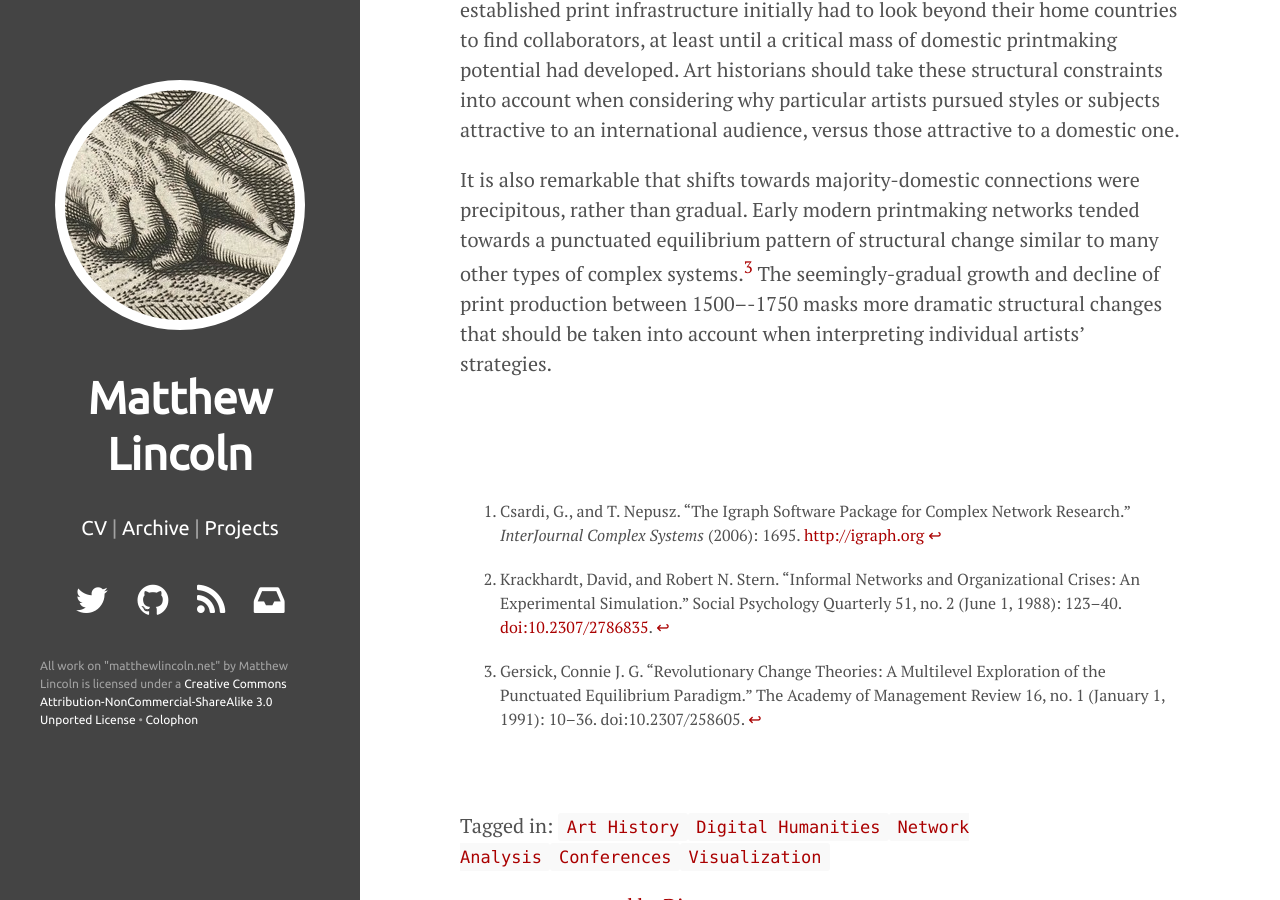
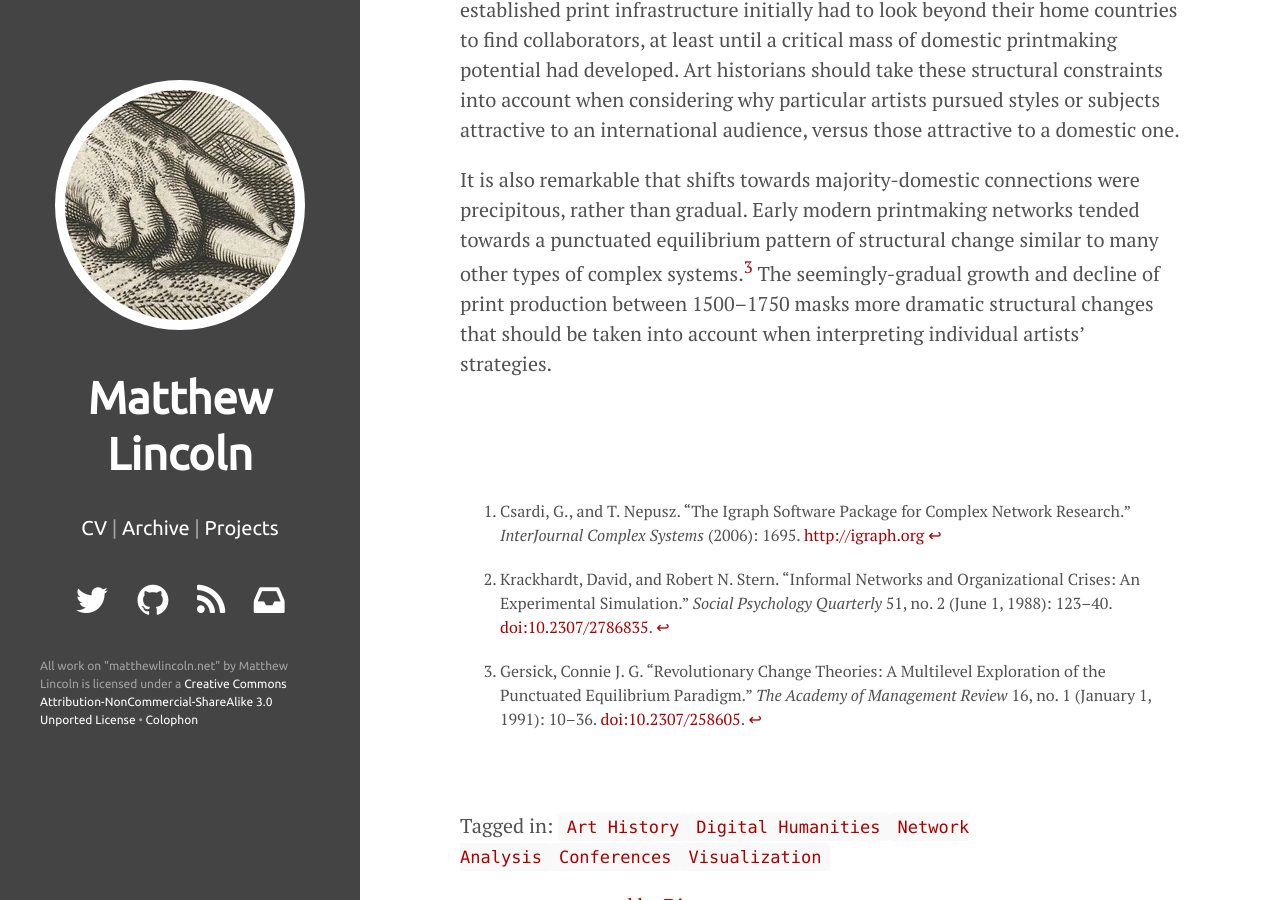
Before and after one commit to mdlincoln/mdlincoln.github.io, a Jekyll site: the page built from _posts/2014-10-17-foreign-and-domestic-interaction-in-the-early-modern-printmaking-network.md, in a window 1280 px wide and 900 px high, scrolled down 2660 px. Built offline with Jekyll 4.4.1, drawn with Linux system fonts in a browser that asks for light colours; nearby versions of some CDN libraries; comment, search, counter and statistics services are not loaded; some of the changed lines change nothing that is shown.

Commit message:
formatting fixes

```diff
--- a/_posts/2014-10-17-foreign-and-domestic-interaction-in-the-early-modern-printmaking-network.md
+++ b/_posts/2014-10-17-foreign-and-domestic-interaction-in-the-early-modern-printmaking-network.md
@@ -43,7 +43,7 @@ The group-external/group-internal index measures the balance between connections
 
 [^1]: Csardi, G., and T. Nepusz. “The Igraph Software Package for Complex Network Research.” *InterJournal Complex Systems* (2006): 1695. <http://igraph.org>
 
-[^2]: Krackhardt, David, and Robert N. Stern. “Informal Networks and Organizational Crises: An Experimental Simulation.” Social Psychology Quarterly 51, no. 2 (June 1, 1988): 123–40. [doi:10.2307/2786835](http://dx.doi.org/10.2307/2786835).
+[^2]: Krackhardt, David, and Robert N. Stern. “Informal Networks and Organizational Crises: An Experimental Simulation.” *Social Psychology Quarterly* 51, no. 2 (June 1, 1988): 123–40. [doi:10.2307/2786835](http://dx.doi.org/10.2307/2786835).
 
 ## Results
 
@@ -66,6 +66,6 @@ Art historians should take these structural constraints into account when consid
 
 It is also remarkable that shifts towards majority-domestic connections were precipitous, rather than gradual.
 Early modern printmaking networks tended towards a punctuated equilibrium pattern of structural change similar to many other types of complex systems.[^3]
-The seemingly-gradual growth and decline of print production between 1500–-1750 masks more dramatic structural changes that should be taken into account when interpreting individual artists’ strategies.
+The seemingly-gradual growth and decline of print production between 1500--1750 masks more dramatic structural changes that should be taken into account when interpreting individual artists’ strategies.
 
-[^3]: Gersick, Connie J. G. “Revolutionary Change Theories: A Multilevel Exploration of the Punctuated Equilibrium Paradigm.” The Academy of Management Review 16, no. 1 (January 1, 1991): 10–36. doi:10.2307/258605.
+[^3]: Gersick, Connie J. G. “Revolutionary Change Theories: A Multilevel Exploration of the Punctuated Equilibrium Paradigm.” *The Academy of Management Review* 16, no. 1 (January 1, 1991): 10–36. [doi:10.2307/258605](http://dx.doi.org/10.2307/258605).
```
